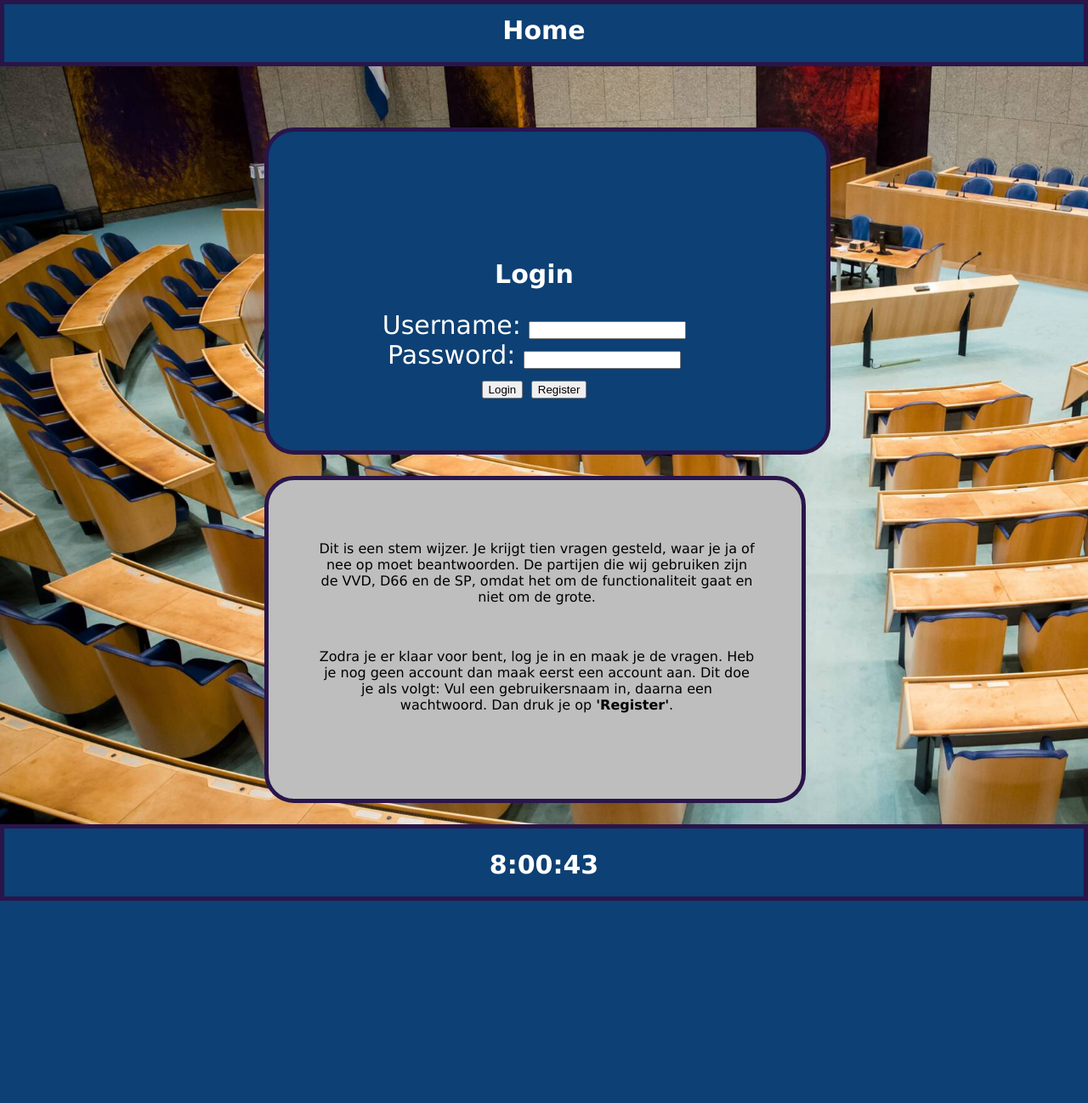
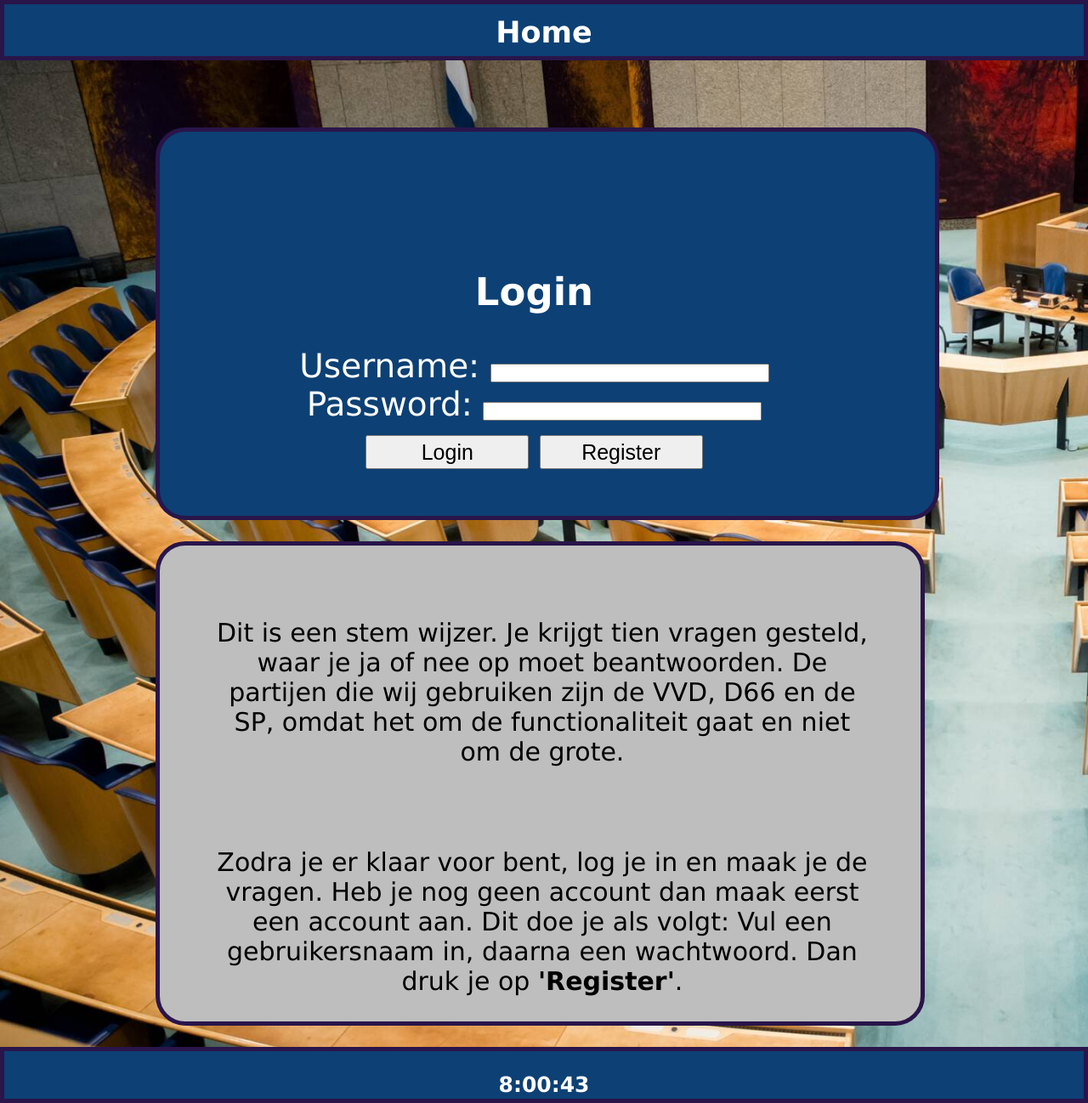
Before and after one commit to Max-Scholten/Project2, a PHP site: page /login.php in a window 1280 px wide. Shown: the whole page at 85% size. Before the commit the page ends 1060 px from the top, so only its background shows below. Run offline with PHP 8.4, Linux system fonts and the light colour scheme.

Commit message:
css changes login

```diff
--- a/css/login.css
+++ b/css/login.css
@@ -92,3 +92,124 @@ footer{
     height: 10vh;
     border: solid rgb(41, 21, 74) 5px;
 }
+
+/*@media*/
+
+/*tablet*/
+@media all and (max-width: 1280px){
+    body{
+        margin: 0px;
+        padding: 0px;
+        background-color: rgb(240, 240, 240);
+        background-image: url(../afb/2560x1440a.jpg);
+        background-size: cover;
+        background-repeat: no-repeat;
+        font-family: Verdana, Geneva, Tahoma, sans-serif;
+        display: grid;
+        grid-template-areas:
+        "header header header header"
+        "formi formi formi formi"
+        "tekst tekst tekst tekst"
+        "footer footer footer footer";
+        grid-template-rows: 2fr 2fr;
+        column-gap: 7px;
+        row-gap: 25px;
+
+    }
+
+    header{
+        grid-area: header;
+        background-color: #0D4074;
+        text-align: center;
+        font-weight: bold;
+        font-size: 35px;
+        color: white;
+        padding-top: 13px;
+        height: 6vh;
+        border: solid rgb(41, 21, 74) 5px;
+    }
+
+    #formi{
+        grid-area: formi;
+        border: solid rgb(41, 21, 74) 5px;
+        min-height: 35vh;
+        width: 65vw;
+        border-radius: 35px;
+        background-color: #0D4074;
+        color: white;
+        text-align: center;
+        grid-column: 3 ;
+        grid-row: 1 / 3;
+        margin-top: 150px;
+
+        padding-bottom: 55px;
+        padding-left: 25px;
+        padding-right: 55px;
+
+    }
+
+    #bt{
+        padding-top: 7px;
+    }
+
+    #login{
+        height: 5vh;
+        width: 15vw;
+        font-size: 25px;
+
+
+    }
+
+    #register{
+        height: 5vh;
+        width: 15vw;
+        font-size: 25px;
+    }
+
+    input{
+        height: 2vh;
+        width: 25vw;
+    }
+
+    h2{
+        font-size: 45px;
+    }
+
+    form{
+        font-size: 39px;
+        padding-top: 125px;
+    }
+
+    #tekst{
+        grid-area: tekst;
+        background-color: rgb(190, 190, 190);
+        text-align: center;
+        font-size: 30px;
+        min-height: 35vh;
+        width: 61vw;
+        border: solid rgb(41, 21, 74) 5px;
+        border-radius: 35px;
+        grid-column: 3;
+        grid-row: 3 / 4;
+        padding-top: 55px;
+        padding-left: 60px;
+        padding-right: 55px;
+
+    }
+
+    #txt{
+        font-weight: bold;
+        font-size: 25px;
+        color: rgb(255, 255, 255);
+        text-align: center;
+        padding-top: 25px;
+
+    }
+
+    footer{
+        grid-area: footer;
+        background-color: #0D4074;
+        height: 7vh;
+        border: solid rgb(41, 21, 74) 5px;
+    }
+}
--- a/login.php
+++ b/login.php
@@ -79,9 +79,9 @@ $conn = null;
                 <label for="password">Password:</label>
                 <input type="password" id="password" name="password" required>
             </div>
-            <div>
-                <button type="submit" name="login">Login</button>
-                <button type="submit" name="register">Register</button>
+            <div id="bt">
+                <button type="submit" name="login" id="login">Login</button>
+                <button type="submit" name="register" id="register">Register</button>
             </div>
         </form>
         <?php if (isset($errorMessage)) : ?>
```
